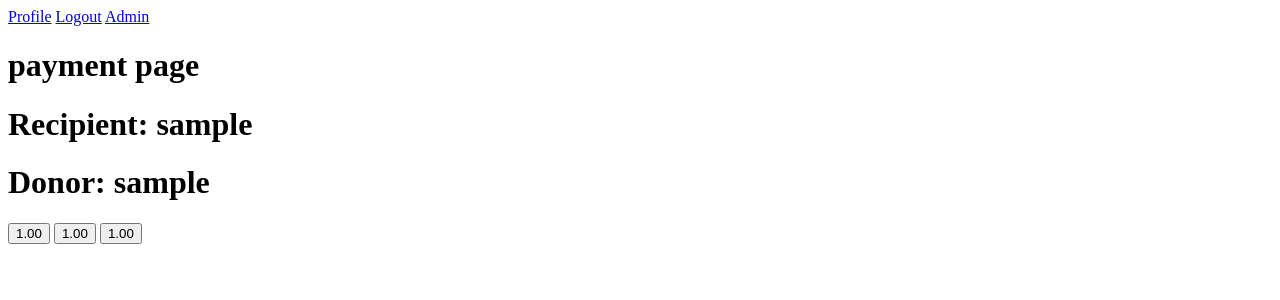
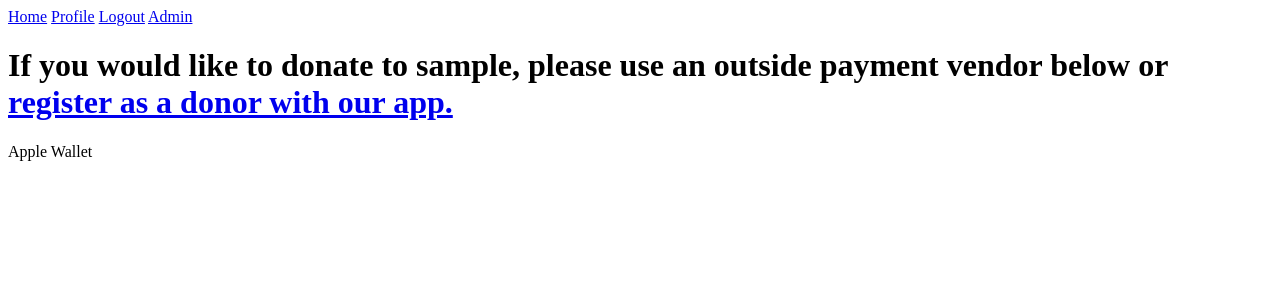
Before and after one commit to robyngoodner/sQuaRe_change, a Django app: a page that uses main_app/templates/base.html in a window 1280 px wide. Shown: the top 300 px of the page. Run offline with Django 4.2, Linux system fonts and the light colour scheme; a user stored in the database is signed in; tables that the repository leaves empty hold one stand-in row (values such as "Sample post").

```diff
--- a/main_app/static/styles/style.css
+++ b/main_app/static/styles/style.css
@@ -1,10 +1,11 @@
 .block {
     display: flex;
     flex-direction: row;
+    justify-content: space-between;
 }
 
 .half {
-    width: 50vw;
+    max-width: 45vw;
 }
 
 .left {
@@ -21,3 +22,15 @@
     display: flex;
     justify-content: center;
 }
+
+#edit {
+    display: flex;
+}
+
+#delete {
+    display: flex;
+}
+
+li {
+    list-style-type: none;
+}
--- a/main_app/templates/base.html
+++ b/main_app/templates/base.html
@@ -23,7 +23,8 @@
                     {% comment %} <span><a href="{% url 'signup' %}">SignUp</a></span> {% endcomment %}
                 {% endif %}
                 {% if user.is_authenticated %}
-                    <span><a href="{% url 'profile' user%}">Profile</a></span>
+                <span><a href="{% url 'logged_home' %}">Home</a></span>
+                <span><a href="{% url 'profile' user%}">Profile</a></span>
                     <span><a href="{% url 'logout' %}">Logout</a></span>
 
                 {% endif %}
--- a/main_app/templates/payment.html
+++ b/main_app/templates/payment.html
@@ -1,10 +1,24 @@
 {% extends 'base.html'%}
 
 {% block content %}
-<h1> payment page </h1>
-<h1>Recipient: {{recipient}}</h1>
-<h1>Donor: {{donor}}</h1>
-<a href="{% url "payment_update" recipient donations.donation_option_1 %}"><button> {{donations.donation_option_1}}</button></a>
-<a href="{% url "payment_update" recipient donations.donation_option_2 %}"><button> {{donations.donation_option_2}}</button></a>
-<a href="{% url "payment_update" recipient donations.donation_option_3 %}"><button> {{donations.donation_option_3}}</button></a>
+{% for user in users %}
+    {% if user.type_user == "donor" %}
+    <h1> payment page </h1>
+    {%for recipient in recipients %}
+    <h1>Recipient: {{recipient}}</h1>
+    <h1>Donor: {{donor}}</h1>
+    {% for donation in donations%}
+        <a href="{% url "payment_update" recipient donation.donation_option_1 %}"><button> {{donation.donation_option_1}}</button></a>
+        <a href="{% url "payment_update" recipient donation.donation_option_2 %}"><button> {{donation.donation_option_2}}</button></a>
+        <a href="{% url "payment_update" recipient donation.donation_option_3 %}"><button> {{donation.donation_option_3}}</button></a>
+    {% endfor%}
+    {% endfor %}
+    {% elif  user.type_user == "Recipient" %}
+    <h1>As a recipient, you are not set up to donate to others. If you would like to donate, please register as a donor.</h1>
+    {% else %}
+    <h1>If you would like to donate to {{recipient}}, please use an outside payment vendor below or <a href="{% url 'signup' %}">register as a donor with our app.</a></h1>
+
+    <buttno>Apple Wallet</button>
+    {% endif %}
+{% endfor %}
 {% endblock %}
--- a/main_app/templates/profile.html
+++ b/main_app/templates/profile.html
@@ -10,16 +10,17 @@ Profile
     <h2>{{stat.name}}</h2>
     <h4>Status: {{ stat.type_user }}</h4>
     {% if stat.type_user == 'Recipient'%}
+        <h3>Your account balance is ${{account.value}}</h3>
         <h4>QR code:</h4>
         {% comment %} put final url into encoder. replace '127.0.0.1%3A8000%2F' with encoded url : https://www.albionresearch.com/tools/urlencode {% endcomment %}
         <a href="/user/{{username}}/payment"><img src="https://api.qrserver.com/v1/create-qr-code/?data=127.0.0.1%3A8000%2Fuser%2F{{username}}%2Fpayment=100x100"></a>
 
 
-        <h4>Your account balance is {{account.value}}</h4>
+
         <h4>Donation History</h4>
         <ul>
             {% for transaction in transactions %}
-                <li>${{transaction.value}} to {{transaction.recipient}}</li>
+                <li>${{transaction.value}} from {{transaction.donor}}</li>
             {% endfor %}
         </ul>
 
--- a/main_app/templates/profile_edit.html
+++ b/main_app/templates/profile_edit.html
@@ -11,7 +11,6 @@
             <form method="post">
                 {% csrf_token %}
                     {{ form.as_p }}
-                    <input type="hidden" value=
                     <input type="submit" value="Submit" />
             </form>
         </div>
--- a/main_app/views.py
+++ b/main_app/views.py
@@ -12,6 +12,7 @@ from django.contrib.auth.decorators import login_required
 from django.utils.decorators import method_decorator
 from django import forms
 from random import randint
+from django.forms import ModelForm, TextInput
 
 
 # add @method_decorator(login_required, name='dispatch') in the line before any views that you must be logged in in order to see
@@ -26,7 +27,7 @@ class Logged_Home(TemplateView):
     def get(self, request, *args, **kwargs):
         person=Status.objects.get(user=request.user)
         donors=Donor.objects.filter(user=request.user)
-        recipient=Recipient.objects.get(user=request.user)
+        recipients=Recipient.objects.filter(user=request.user)
         stores=Store.objects.filter(user=request.user)
         helpers=Helper.objects.filter(user=request.user)
         account=Account.objects.get(user=request.user)
@@ -34,7 +35,7 @@ class Logged_Home(TemplateView):
         random_recipient = Recipient.objects.order_by('?')[0]
         random_user = Status.objects.get(user=random_recipient.user)
 
-        return render(request, self.template_name, {'person': person, 'donors': donors, 'recipient': recipient, 'store': stores, 'helper': helpers, 'account': account, 'transactions': transactions, 'random_user_name':random_user.name, "random_user_bio": random_recipient.bio})
+        return render(request, self.template_name, {'person': person, 'donors': donors, 'recipients': recipients, 'store': stores, 'helper': helpers, 'account': account, 'transactions': transactions, 'random_user_name':random_user.name, "random_user_bio": random_recipient.bio})
 
 class About(TemplateView):
     template_name="about.html"
@@ -119,9 +120,37 @@ def profile(request, username):
     random_user = Status.objects.get(user=random_recipient.user)
     return render(request, 'profile.html', {'username': username, 'status': status, 'donors': donors, 'recipient': recipients, 'store': stores, 'helper': helpers, 'account': account, 'transactions': transactions, 'random_user_name':random_user.name, "random_user_bio": random_recipient.bio})
 
-class Profile_Update_Form(forms.Form):
-    identifier=forms.CharField(label="Edit your unique identifier", max_length = 50)
-    bio=forms.CharField(label="Edit your bio. We believe that people are more likely to donate to those in need if they know a little bit about them. Would you be comfortable sharing your story? Donators will be able to see it when they donate to you, and it may show up as a 'highlighted story' for other users of the app.", max_length=500)
+# class Profile_Update_Form(forms.Form):
+#     identifier=forms.CharField(label="Edit your unique identifier",  max_length = 50)
+#     bio=forms.CharField(label="Edit your bio. We believe that people are more likely to donate to those in need if they know a little bit about them. Would you be comfortable sharing your story? Donators will be able to see it when they donate to you, and it may show up as a 'highlighted story' for other users of the app.", max_length=500)
+
+# def profile_update(request, username):
+#     if request.method == 'POST':
+#         form= Profile_Update_Form(request.POST)
+#         if form.is_valid():
+#             identifier = form.cleaned_data['identifier']
+#             bio = form.cleaned_data['bio']
+#             Recipient.objects.create(user=User.objects.get(username=username),  identifier=identifier, bio=bio)
+#             return HttpResponseRedirect('/home')
+#         else:
+#             return render(request, 'profile_edit.html', {'form': form})
+#     else:
+#         user=User.objects.get(username=username)
+#         form=Profile_Update_Form()
+#         return render(request, 'profile_edit.html', {'form': form})
+
+class Profile_Update_Form(ModelForm):
+    class Meta:
+        model=Recipient
+        fields = ['identifier', 'bio']
+        widgets = {
+            'identifier': TextInput(attrs={
+                'class': 'form_input',
+                'placeholder':"Edit your unique identifier"}),
+            'bio': TextInput(attrs={
+            'class': 'form_input',
+            'placeholder':"Edit your bio. We believe that people are more likely to donate to those in need if they know a little bit about them. Would you be comfortable sharing your story? Donators will be able to see it when they donate to you, and it may show up as a 'highlighted story' for other users of the app."})
+        }
 
 def profile_update(request, username):
     if request.method == 'POST':
@@ -129,12 +158,15 @@ def profile_update(request, username):
         if form.is_valid():
             identifier = form.cleaned_data['identifier']
             bio = form.cleaned_data['bio']
-            Recipient.objects.create(user=User.objects.get(username=username),  identifier=identifier, bio=bio)
+            Recipient.objects.update(user=User.objects.get(username=username),  identifier=identifier, bio=bio)
             return HttpResponseRedirect('/home')
         else:
             return render(request, 'profile_edit.html', {'form': form})
     else:
-        form=Profile_Update_Form()
+        user=User.objects.get(username=username)
+        recipient=Recipient.objects.get(user=user)
+        print(recipient.identifier)
+        form=Profile_Update_Form(instance=recipient)
         return render(request, 'profile_edit.html', {'form': form})
 
 
@@ -177,14 +209,15 @@ def recipient_create(request, username):
         form = Recipient_Form()
         return render(request, 'user_create.html', {'form': form})
 
-@login_required
+
 def payment(request, username):
+    users=Status.objects.filter(user=request.user)
     recipient=User.objects.get(username=username)
     print(request.user)
-    donor=User.objects.get(username=request.user)
-    donations=Donor.objects.get(user=request.user)
+    donor=User.objects.filter(username=request.user)
+    donations=Donor.objects.filter(user=request.user)
 
-    return render(request, 'payment.html', {'recipient': recipient, "donor": donor, "donations": donations})
+    return render(request, 'payment.html', {'recipient': recipient, "donor": donor, "donations": donations, "users": users})
 
 def payment_update(request, username, donation):
     recipient=User.objects.get(username=username)
@@ -194,9 +227,6 @@ def payment_update(request, username, donation):
     donor_account = Account.objects.update_or_create(user=donor, defaults={'value': 0})
     recipient_account = Account.objects.get(user=recipient)
     donor_account = Account.objects.get(user=donor)
-    # donor_account=Account.objects.get(user=donor.pk)
-    print("recipient",recipient_account.value)
-    print("donation",donation)
     recipient_account.value = float(recipient_account.value) + float(donation)
     recipient_account.save(update_fields=['value'])
     donor_account.value = float(donor_account.value) - float(donation)
```
Also changed, not shown: main_app/templates/logged_home.html (+54 -17 lines).
